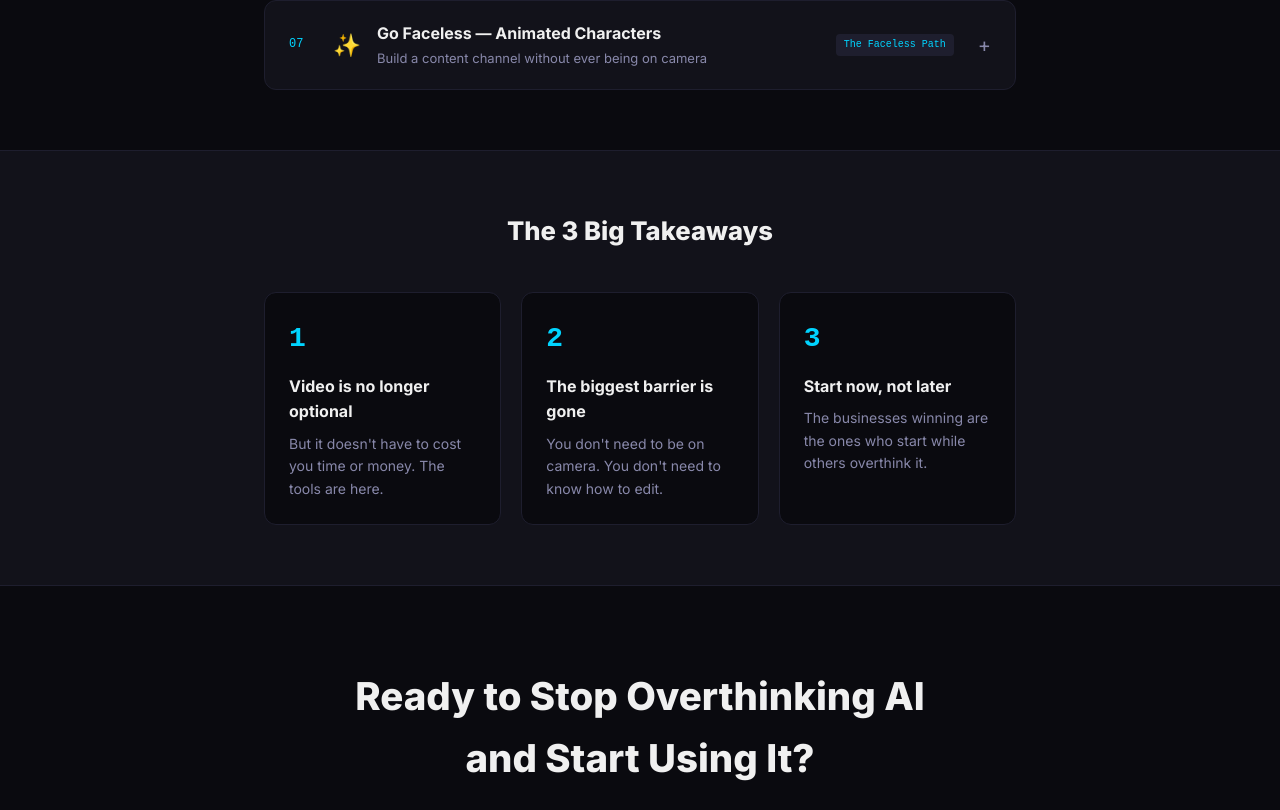
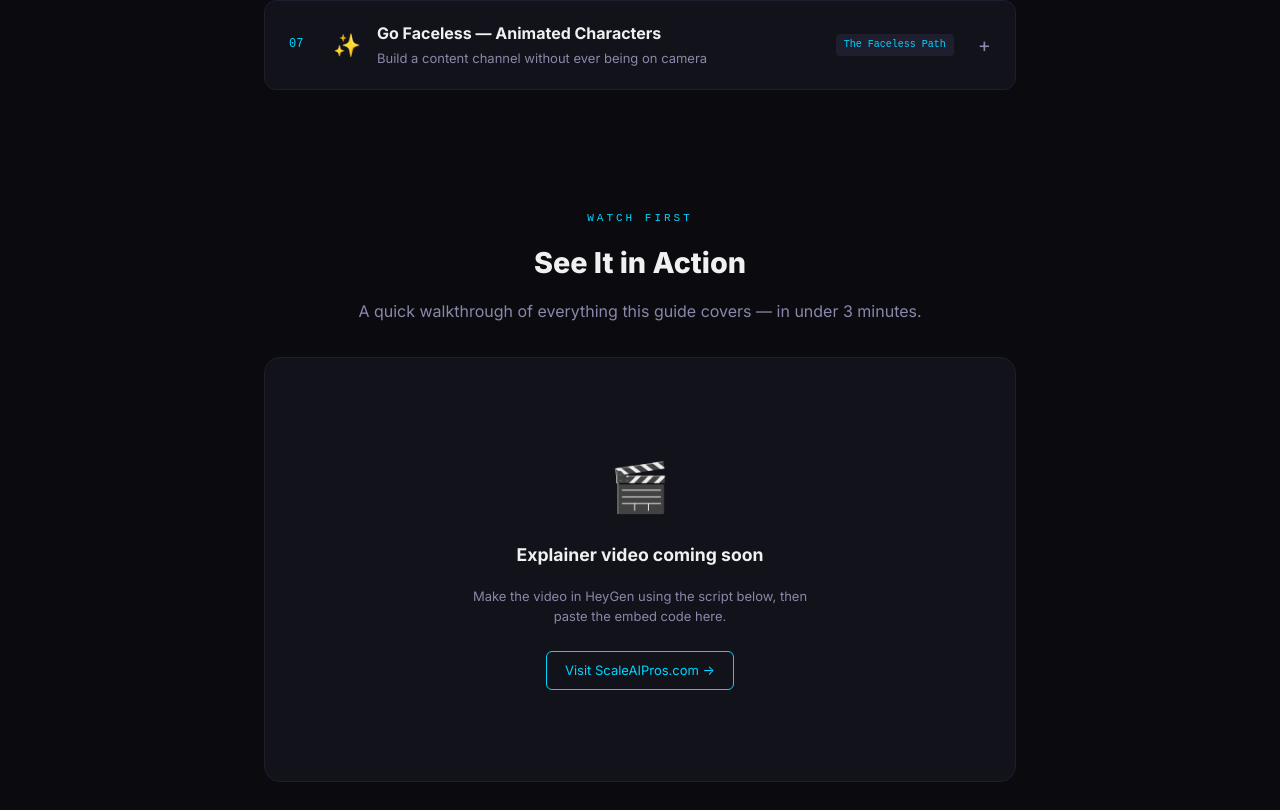
Before and after one commit to ScaleAIPros/Challenge-Project-June-2, a Next.js app in the folder guide-site/: page / in a window 1280 px wide. Shown: the part 1523-2333 px from the top of the page. Built offline with nearby package versions, Linux system fonts and the light colour scheme.

Commit message:
Add explainer video section to guide site (placeholder ready for embed)
Co-Authored-By: Claude Sonnet 4.6 <noreply@anthropic.com>
Claude-Session: https://claude.ai/code/session_019MMjZXvVDxEwgTdrDs6s7D

```diff
--- a/guide-site/app/page.tsx
+++ b/guide-site/app/page.tsx
@@ -159,6 +159,28 @@ export default function Home() {
         </div>
       </section>
 
+      {/* Explainer Video */}
+      <section style={{ maxWidth: "800px", margin: "0 auto", padding: "60px 24px" }}>
+        <div style={{ textAlign: "center", marginBottom: "32px" }}>
+          <div style={{ fontFamily: "JetBrains Mono, monospace", color: "#00D4FF", fontSize: "11px", letterSpacing: "3px", textTransform: "uppercase", marginBottom: "12px" }}>Watch First</div>
+          <h2 style={{ fontSize: "1.8rem", fontWeight: 800, marginBottom: "12px" }}>See It in Action</h2>
+          <p style={{ color: "#8888AA", lineHeight: 1.7 }}>A quick walkthrough of everything this guide covers — in under 3 minutes.</p>
+        </div>
+        <div id="explainer-video" style={{ position: "relative", width: "100%", paddingBottom: "56.25%", background: "#12121A", border: "1px solid #1E1E2E", borderRadius: "16px", overflow: "hidden" }}>
+          {/* Replace the div below with your HeyGen video embed or YouTube iframe once your video is live */}
+          <div style={{ position: "absolute", inset: 0, display: "flex", flexDirection: "column", alignItems: "center", justifyContent: "center", gap: "16px" }}>
+            <div style={{ fontSize: "3rem" }}>🎬</div>
+            <div style={{ fontWeight: 700, fontSize: "1.1rem" }}>Explainer video coming soon</div>
+            <div style={{ color: "#8888AA", fontSize: "13px", textAlign: "center", maxWidth: "360px", lineHeight: 1.6 }}>
+              Make the video in HeyGen using the script below, then paste the embed code here.
+            </div>
+            <a href="https://scaleaipros.com/" target="_blank" rel="noopener noreferrer" style={{ marginTop: "8px", color: "#00D4FF", fontSize: "13px", textDecoration: "none", border: "1px solid #00D4FF", padding: "8px 18px", borderRadius: "6px" }}>
+              Visit ScaleAIPros.com →
+            </a>
+          </div>
+        </div>
+      </section>
+
       {/* 3 Takeaways */}
       <section style={{ background: "#12121A", borderTop: "1px solid #1E1E2E", borderBottom: "1px solid #1E1E2E" }}>
         <div style={{ maxWidth: "800px", margin: "0 auto", padding: "60px 24px" }}>
```
